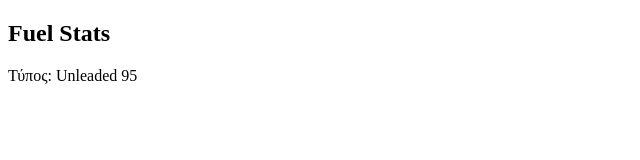
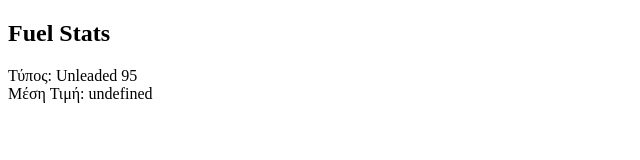
Before and after one commit to nikkar1985/gasprice1, a plain HTML site: page index.html in a window 1280 px wide. Shown: the whole page, without its empty margins (0-640 px from the left). Drawn offline with Linux system fonts and the light colour scheme.

Commit message:
Update index.html

```diff
--- a/index.html
+++ b/index.html
@@ -21,7 +21,15 @@ fetch('data.json')
   })
   .then(data => {
     const container = document.getElementById('stats-container');
-    container.innerHTML = `<div class="stats-item">Τύπος: ${data.fuel_type}</div>`;
+    container.innerHTML = `
+    <div class="stats-item">Τύπος: ${data.fuel_type}</div>
+    <div class="stats-item">Μέση Τιμή: ${data.avarage}</div>
+    <div class="stats-item"Μέγιστη Τιμή: ${data.max}</div>
+    <div class="stats-item"Ελάχιστη Τιμή: ${data.min}</div>
+
+
+
+    `;
   })
   .catch(error => {
     document.getElementById('stats-container').innerText = "Σφάλμα: " + error.message;
```
